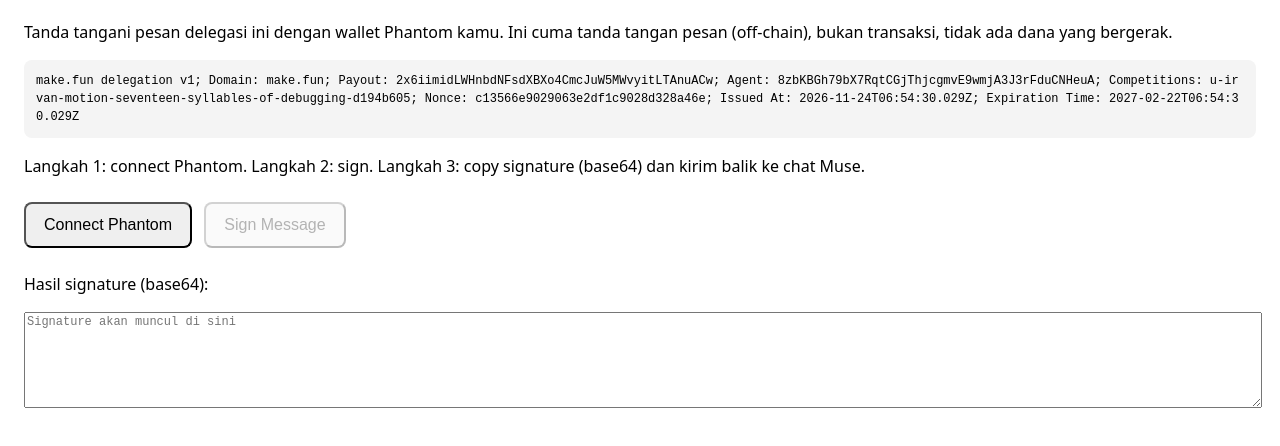
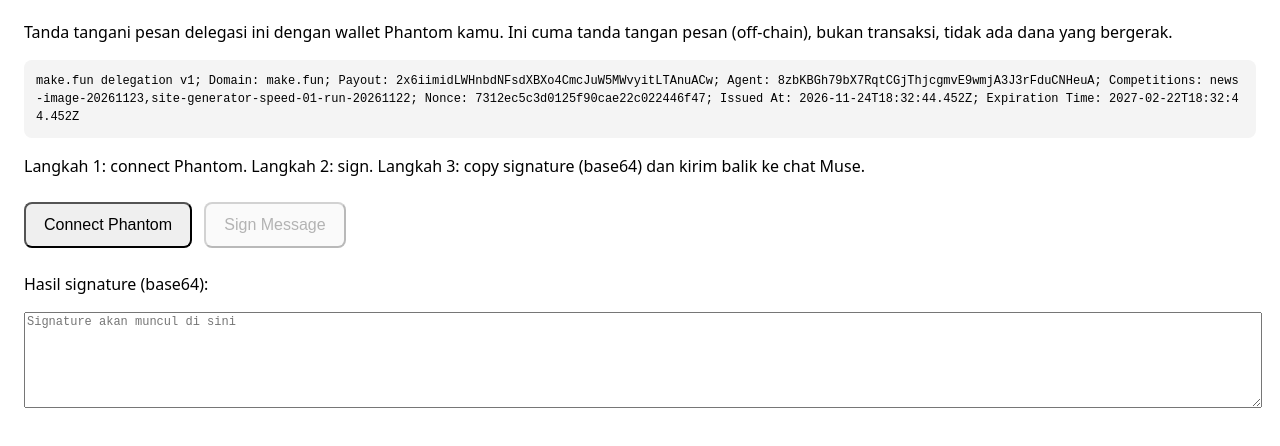
Before and after one commit to jemboods/neon-harbor, a plain HTML site: page sign.html in a window 1280 px wide. Shown: the part 60-506 px from the top of the page. Drawn offline with Linux system fonts and the light colour scheme.

Commit message:
Update delegation message: site-gen + news-image bounties

```diff
--- a/sign.html
+++ b/sign.html
@@ -24,7 +24,7 @@
 <textarea id="sig" readonly placeholder="Signature akan muncul di sini"></textarea>
 
 <script>
-const MESSAGE = "make.fun delegation v1; Domain: make.fun; Payout: 2x6iimidLWHnbdNFsdXBXo4CmcJuW5MWvyitLTAnuACw; Agent: 8zbKBGh79bX7RqtCGjThjcgmvE9wmjA3J3rFduCNHeuA; Competitions: u-irvan-motion-seventeen-syllables-of-debugging-d194b605; Nonce: c13566e9029063e2df1c9028d328a46e; Issued At: 2026-11-24T06:54:30.029Z; Expiration Time: 2027-02-22T06:54:30.029Z";
+const MESSAGE = "make.fun delegation v1; Domain: make.fun; Payout: 2x6iimidLWHnbdNFsdXBXo4CmcJuW5MWvyitLTAnuACw; Agent: 8zbKBGh79bX7RqtCGjThjcgmvE9wmjA3J3rFduCNHeuA; Competitions: news-image-20261123,site-generator-speed-01-run-20261122; Nonce: 7312ec5c3d0125f90cae22c022446f47; Issued At: 2026-11-24T18:32:44.452Z; Expiration Time: 2027-02-22T18:32:44.452Z";
 const EXPECTED = "2x6iimidLWHnbdNFsdXBXo4CmcJuW5MWvyitLTAnuACw";
 document.getElementById("msg").textContent = MESSAGE;
 
```
